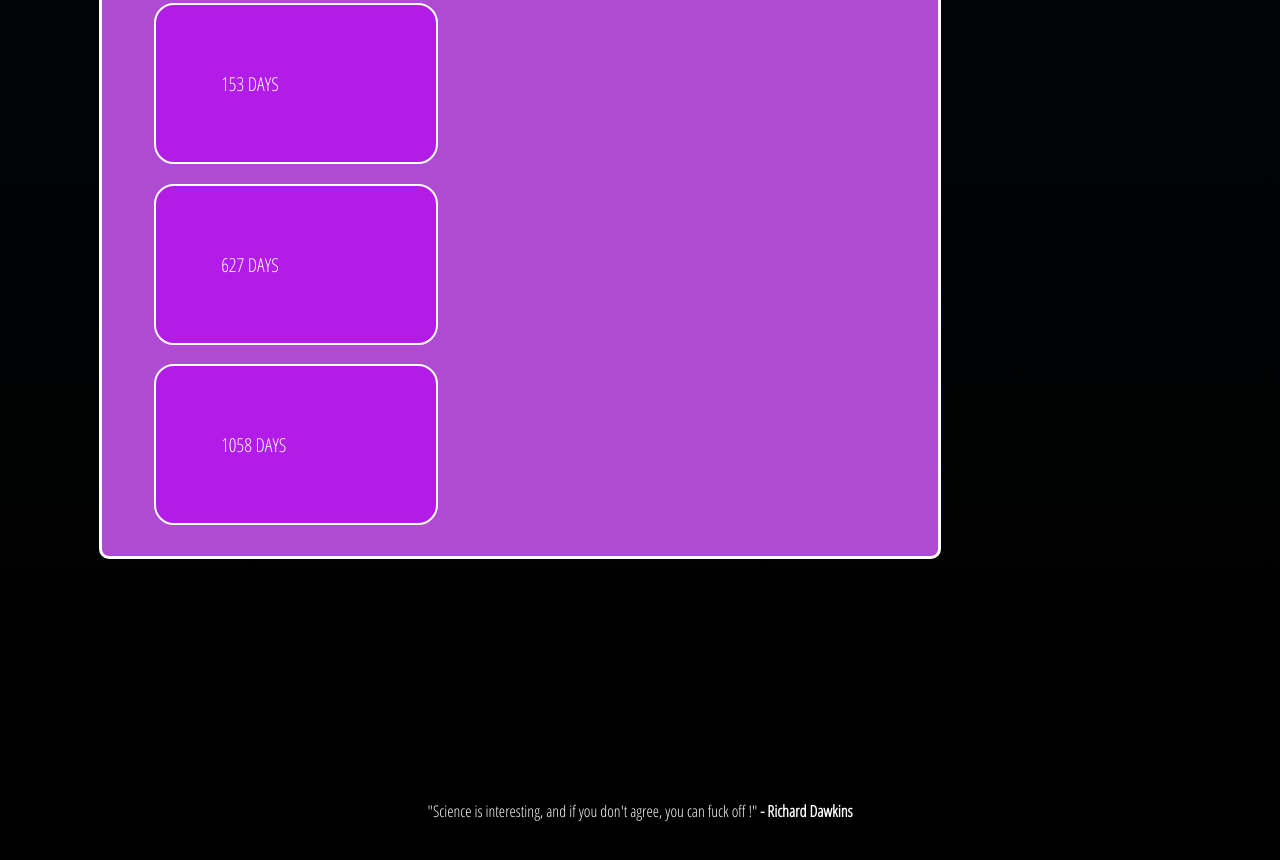
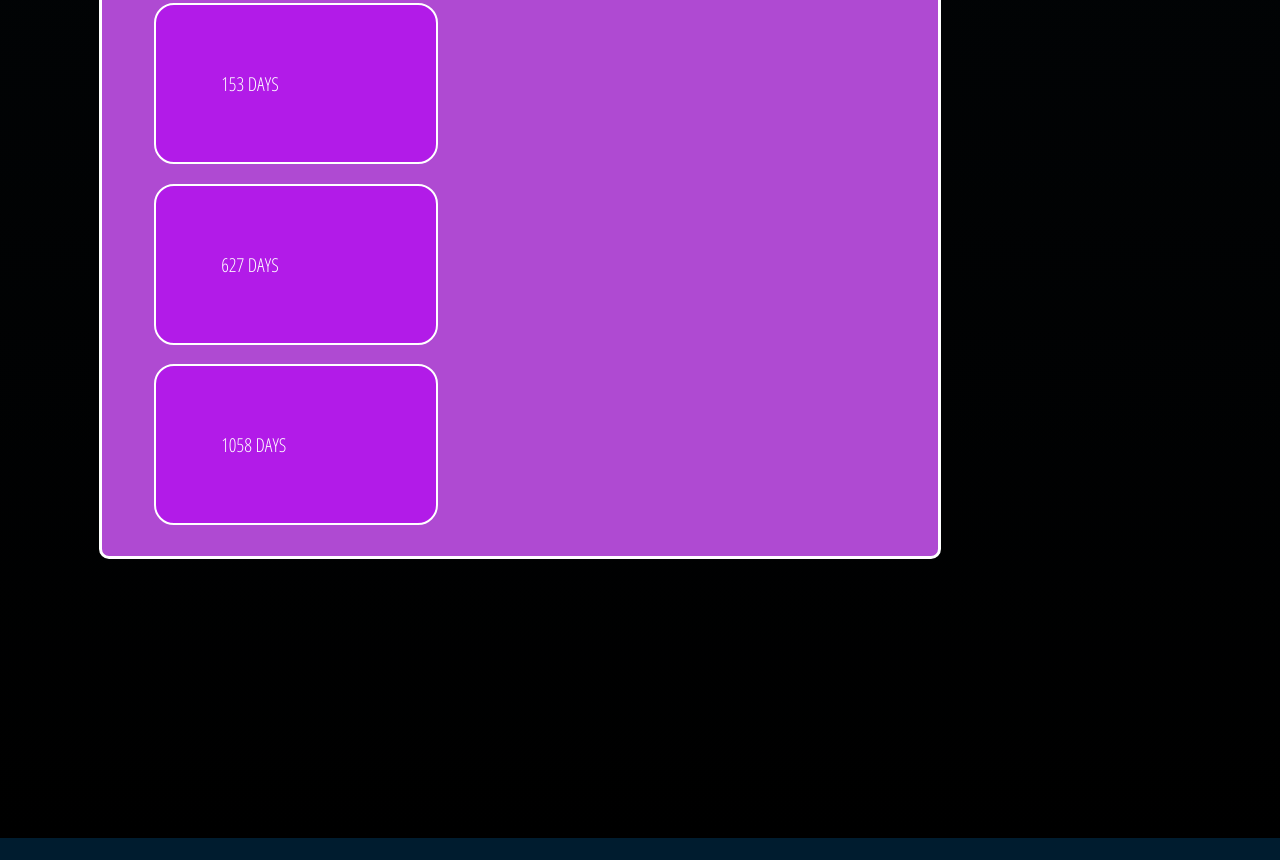
Before and after one commit to sidharth3000/quiz, a plain HTML site: page index.html in a window 1280 px wide. Shown: the part 4177-5037 px from the top of the page. After the commit the page ends 5015 px from the top, so only its background shows below. Drawn offline with Linux system fonts and the light colour scheme.

Commit message:
Update index.html

```diff
--- a/index.html
+++ b/index.html
@@ -106,7 +106,7 @@
 			<span class="score" title="your score" id="score">score</span>
 		</div>
 
-		<footer>"Science is interesting, and if you don't agree, you can fuck off !"  <span style="font-weight: bold; color:white;">- Richard Dawkins</span></footer>
+		<footer></footer>
 
 		<script src="quiz.js"></script>
 	</div>
```
